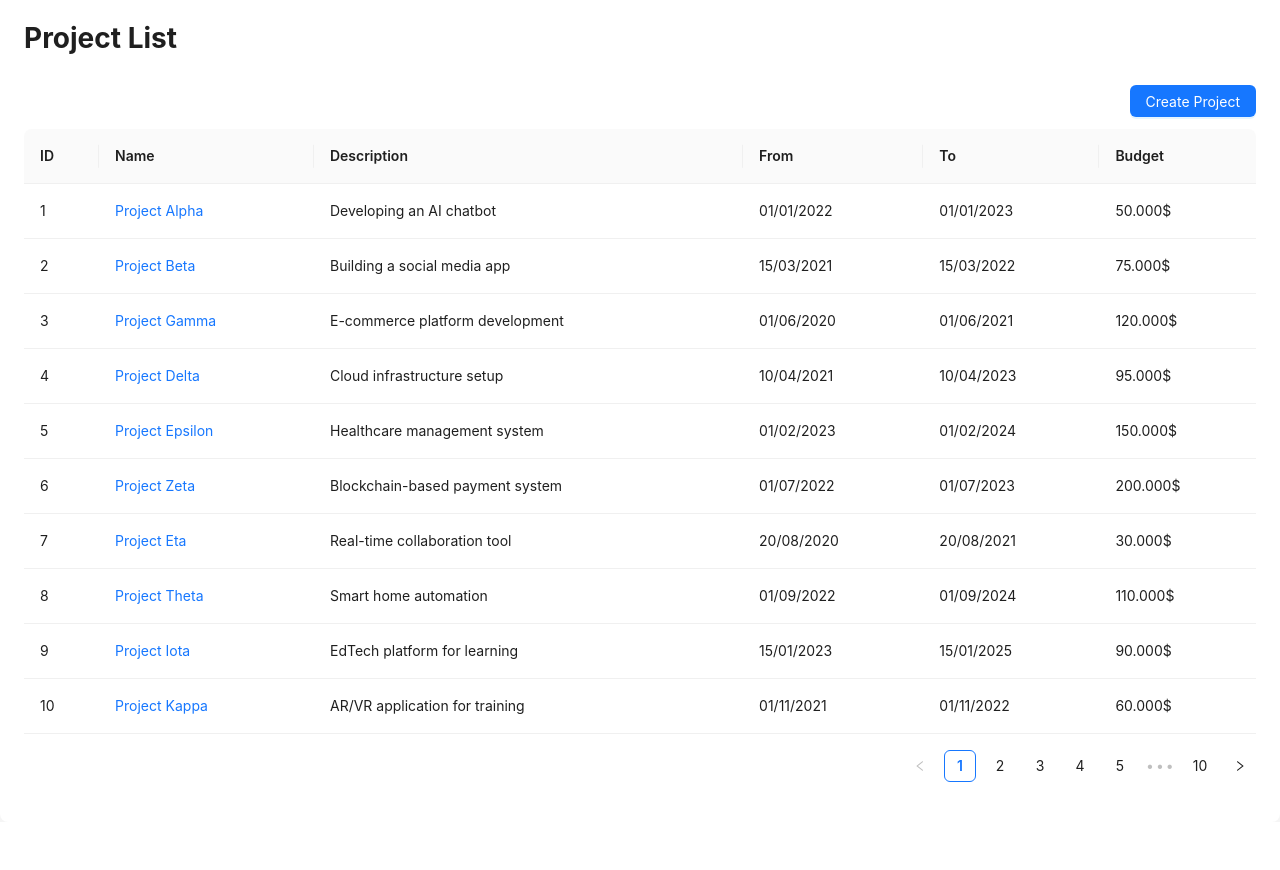
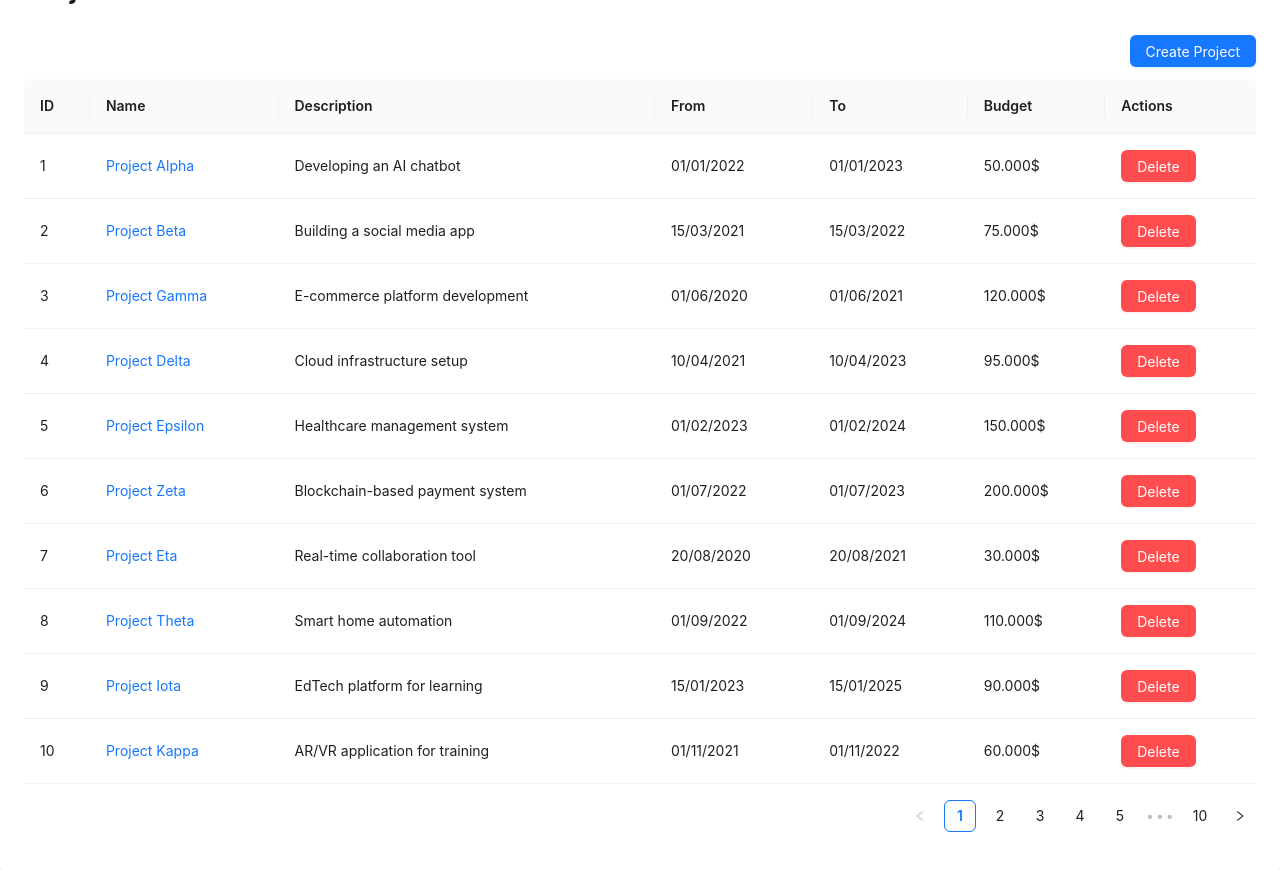
Before and after one commit to ScofieldNguyen/project-demo, a React (Create React App) app: page /projects in a window 1280 px wide. Before the commit the page ends 822 px from the top, so only its background shows below. Built offline with nearby package versions, Linux system fonts and the light colour scheme.

Commit message:
delete project

```diff
--- a/src/integration/MockAPiService.ts
+++ b/src/integration/MockAPiService.ts
@@ -89,8 +89,10 @@ export const mockAPiService: APIService = {
     return item;
   },
   deleteProject: async (id: number) => {
-    database.projectDetails.filter((p) => p.id !== id);
-    database.projects.filter((p) => p.id !== id);
+    database.projectDetails = database.projectDetails.filter(
+      (p) => p.id !== id,
+    );
+    database.projects = database.projects.filter((p) => p.id !== id);
     return id;
   },
 };
--- a/src/ui/screens/ProjectDetailScreen.css
+++ b/src/ui/screens/ProjectDetailScreen.css
@@ -7,4 +7,5 @@
     display: flex;
     flex-direction: row;
     justify-content: flex-end;
+    gap: 12px;
 }
--- a/src/ui/screens/ProjectDetailScreen.tsx
+++ b/src/ui/screens/ProjectDetailScreen.tsx
@@ -2,7 +2,7 @@ import '@ui/screens/ProjectDetailScreen.css';
 import { useDispatch, useSelector } from 'react-redux';
 import { selectDetail } from '@domain/features/projectDetail/projectDetailSlice';
 import { AppDispatch } from '@ui/StoreType';
-import { useCallback, useEffect, useState } from 'react';
+import { Fragment, useCallback, useEffect, useState } from 'react';
 import { fetchProject } from '@domain/features/thunks/fetchProject';
 import { Button, Form, Input, InputNumber, notification, Skeleton } from 'antd';
 import { useNavigate, useSearchParams } from 'react-router-dom';
@@ -11,6 +11,7 @@ import ProjectForm from '@domain/entities/ProjectForm';
 import validateProjectForm from '@domain/validations/validateProjectForm';
 import { editProject } from '@domain/features/thunks/editProject';
 import { createProject } from '@domain/features/thunks/createProject';
+import { removeProject } from '@domain/features/thunks/removeProject';
 
 export const DetailMode = {
   CREATE: 'CREATE',
@@ -40,24 +41,32 @@ export function ProjectDetailScreen(props: { id?: number }) {
     setEdit(true);
   }, []);
 
+  const onClickDelete = useCallback(() => {
+    if (props.id) dispatch(removeProject(props.id));
+
+    noti.success({
+      message: `Successfully deleted project`,
+    });
+
+    navigate(-1);
+  }, [props.id]);
+
   const onSubmit = useCallback(
     async (formValues: ProjectForm) => {
       const validationResult = await validateProjectForm(formValues);
       if (validationResult.pass) {
         const mode = getMode(props.id);
         if (mode === DetailMode.UPDATE) {
-          dispatch(editProject({ id: props.id!, form: formValues }));
+          await dispatch(editProject({ id: props.id!, form: formValues }));
           noti.success({
             message: `Successfully updated project ${formValues.name}`,
           });
         } else {
-          dispatch(createProject(formValues));
+          await dispatch(createProject(formValues));
           noti.success({
             message: `Successfully created project ${formValues.name}`,
           });
-          setTimeout(() => {
-            navigate(-1);
-          }, 500);
+          navigate(-1);
         }
       } else {
         setErrors(validationResult.errors);
@@ -85,9 +94,15 @@ export function ProjectDetailScreen(props: { id?: number }) {
       <h2>Project {detail.name}</h2>
       <div className={'button-bar'} style={{ maxWidth: 600 }}>
         {!edit && mode === DetailMode.UPDATE && (
-          <Button type={'default'} onClick={onClickEdit}>
-            Edit
-          </Button>
+          <Fragment>
+            <Button type={'default'} onClick={onClickEdit}>
+              Edit
+            </Button>
+
+            <Button type={'primary'} danger={true} onClick={onClickDelete}>
+              Delete
+            </Button>
+          </Fragment>
         )}
       </div>
 
--- a/src/ui/screens/ProjectListScreen.tsx
+++ b/src/ui/screens/ProjectListScreen.tsx
@@ -11,6 +11,12 @@ import { AppDispatch } from '@ui/StoreType';
 import parseNameToURL from '@ui/utils/parseNameToURL';
 import { parseMsToDateString } from '@ui/utils/parseDate';
 import { formatToCurrency } from '@ui/utils/formatCurrency';
+import { removeProject } from '@domain/features/thunks/removeProject';
+
+export default function ProjectListScreen() {
+  const projectListData = useSelector(selectProjectListInfo);
+  const dispatch: AppDispatch = useDispatch();
+  const [page, setPage] = useState(1);
 
   const columns: ColumnType<Project>[] = [
     {
@@ -54,12 +60,20 @@ const columns: ColumnType<Project>[] = [
       key: 'budget',
       render: (text) => formatToCurrency(text),
     },
+    {
+      title: 'Actions',
+      key: 'action',
+      render: (text, record) => (
+        <Button
+          type={'primary'}
+          danger={true}
+          onClick={() => dispatch(removeProject(record.id))}
+        >
+          Delete
+        </Button>
+      ),
+    },
   ];
-
-export default function ProjectListScreen() {
-  const projectListData = useSelector(selectProjectListInfo);
-  const dispatch: AppDispatch = useDispatch();
-  const [page, setPage] = useState(1);
 
   useEffect(() => {
     dispatch(fetchProjects({ page, itemsPerPage: 10 }));
```
Also changed, not shown: 2 other files (tests, documents, lock files or other folders). Lines whose indentation alone changed are shown as unchanged.
